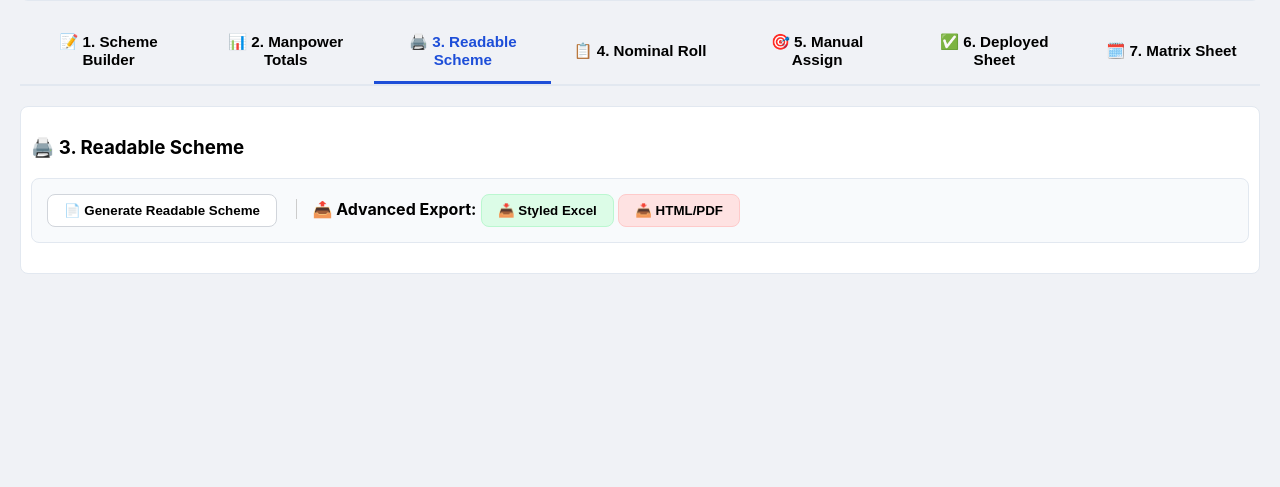
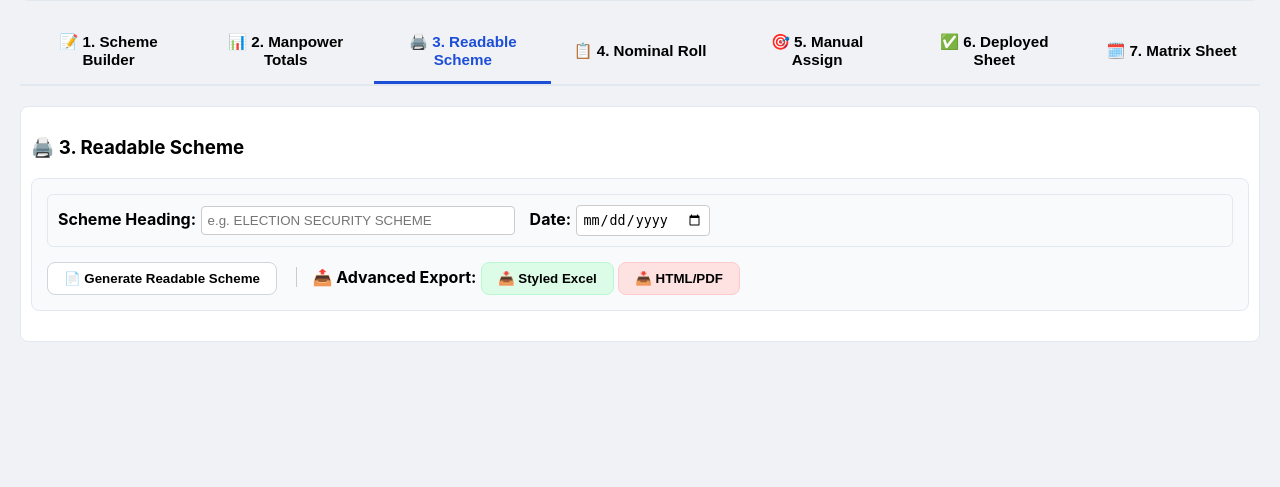
Before and after one commit to Sudevtdr/Scheme-creator-pro1, a Flask app: page / in a window 1280 px wide, after a click on "🖨️ 3. Readable Scheme". Shown: the part 365-852 px from the top of the page. Run offline with Flask 3, Linux system fonts and the light colour scheme.

Commit message:
Update index.html

```diff
--- a/templates/index.html
+++ b/templates/index.html
@@ -167,6 +167,10 @@
         <div id="tab3" class="tab-content">
             <h3>🖨️ 3. Readable Scheme</h3>
             <div class="control-panel">
+                <div style="display: flex; gap: 15px; margin-bottom: 15px; align-items: center; background: #f8fafc; padding: 10px; border-radius: 6px; border: 1px solid #e2e8f0;">
+                    <label><strong>Scheme Heading:</strong> <input type="text" id="scheme-heading-input" placeholder="e.g. ELECTION SECURITY SCHEME" style="padding: 6px; width: 300px; border: 1px solid #ccc; border-radius: 4px;"></label>
+                    <label><strong>Date:</strong> <input type="date" id="scheme-date-input" style="padding: 6px; border: 1px solid #ccc; border-radius: 4px;"></label>
+                </div>
                 <button id="get-readable-btn" class="stButton">📄 Generate Readable Scheme</button>
                 <span style="margin-left: 15px; border-left: 1px solid #ccc; padding-left: 15px;">
                     <strong>📤 Advanced Export:</strong>
```
